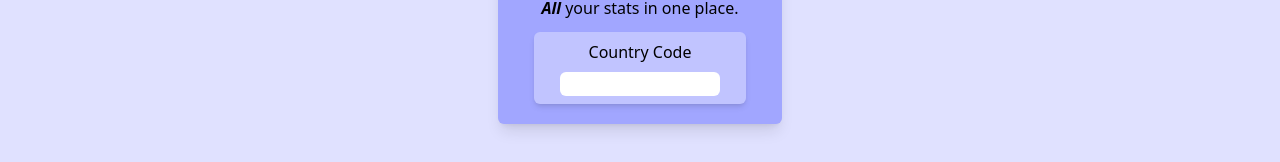
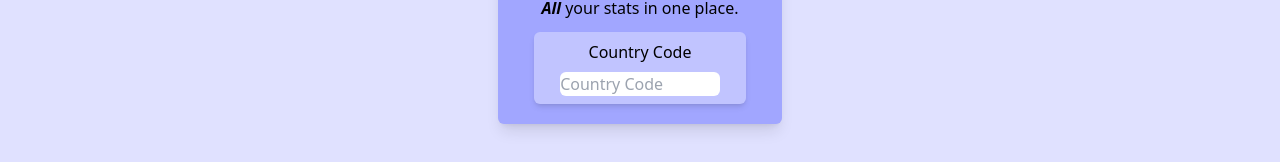
Before and after one commit to ILIAink/leetstats, a React (Vite) app: page / in a window 1280 px wide. Shown: the part 362-524 px from the top of the page. Built offline with nearby package versions, Linux system fonts and the light colour scheme.

Commit message:
added input validation

```diff
--- a/src/WelcomeContainer.jsx
+++ b/src/WelcomeContainer.jsx
@@ -13,29 +13,55 @@ const GET_COUNTRIES = gql`
     }
 `;
 
-function ActualDataDisplay({code})
+function ActualDataDisplay({code, setCode})
 {
     console.log("Code: " + code)
-    const {loading, error, data} = useQuery(GET_COUNTRIES,
-        {variables: {code}});
 
-    if (loading) return <p>Loading...</p>;
-    if (error) return <p>Error : {error.message}</p>;
+    const regex = new RegExp("[A-Z]")
 
-    return(
-        <p>data: {data.country.name}</p>
-    );
+    if(code.length == 2 && regex.test(code))
+    {
+        const {loading, error, data} = useQuery(GET_COUNTRIES,
+            {variables: {code}});
+
+        if (loading) return <p>Loading...</p>;
+        if (error) return <p>Error : {error.message}</p>;
+        if (data) return(
+            <div>
+                <p>data: {data.country.name}</p>
+                <button
+                type="button"
+                onClick={console.log("this does not work if we try to setCode. bad rex, bad")}
+                className="bg-custom-purple-500 shadow-sm py-1 px-2 rounded">Go Back</button>
+            </div>
+        );
+        else return <p>Unknown Error. </p>;
+    }
+    else
+    {
+        return <p>did not enter valid country code</p>
+    }
+
 };
 
-function FormDislplay({onFormSubmit})
+function FormDisplay({onFormSubmit})
 {
     const [inputValue, setInputValue] = useState("");
+    const regex = new RegExp("[A-Z]")
 
     function handleSubmit(e)
     {
-        //forms get submitted, not tezxt input :)
+        //forms get submitted, not text input :)
         e.preventDefault();
-        onFormSubmit(inputValue);
+        if(inputValue.length == 2 && regex.test(inputValue))
+        {
+            onFormSubmit(inputValue);
+        }
+        else
+        {
+            onFormSubmit("");
+        }
+
     }
 
     const handleInputChange = (e) => {
@@ -44,13 +70,14 @@ function FormDislplay({onFormSubmit})
 
     return(
         <div>
-            <p1 className="font-medium">Country Code</p1>
-                <form className="pt-2" onSubmit={handleSubmit}>
+            <p className="font-medium">Country Code</p>
+                <form className="pt-2 " onSubmit={handleSubmit}>
                 <input
                 type="text"
                 name="Country"
+                placeholder="Country Code"
                 onChange={handleInputChange}
-                className=" border-1 rounded-md w-3/4 max-w-40" />
+                className=" border-1 rounded-md w-3/4 max-w-40 placeholder-shown:text-pink-600" />
                 </form>
         </div>
     );
@@ -70,14 +97,14 @@ function WelcomeContainer()
         <div className="max-w-1/2 shadow-lg h-fit pb-5 border-1 rounded-md text-center bg-custom-purple-300 ">
             <h1 className="pt-3 px-3 font-semibold">Welcome to LeetStats</h1>
             <div className="mb-3">
-            <p1 className="">
+            <p className="">
                 <span className="italic font-semibold">All </span>
-                your stats in one place.</p1>
+                your stats in one place.</p>
             </div>
 
             <div className="pt-1 shadow-md bg-custom-purple-200 border-1 rounded-md w-3/4 content-center m-auto">
                     <div className="pb-2 pt-1">
-                        {code ? <ActualDataDisplay code={code}/> :  <FormDislplay onFormSubmit={handleFormSubmit}/>}
+                        {code ? <ActualDataDisplay code={code} setCode={setCode}/> :  <FormDisplay onFormSubmit={handleFormSubmit}/>}
                     </div>
             </div>
         </div>
```
